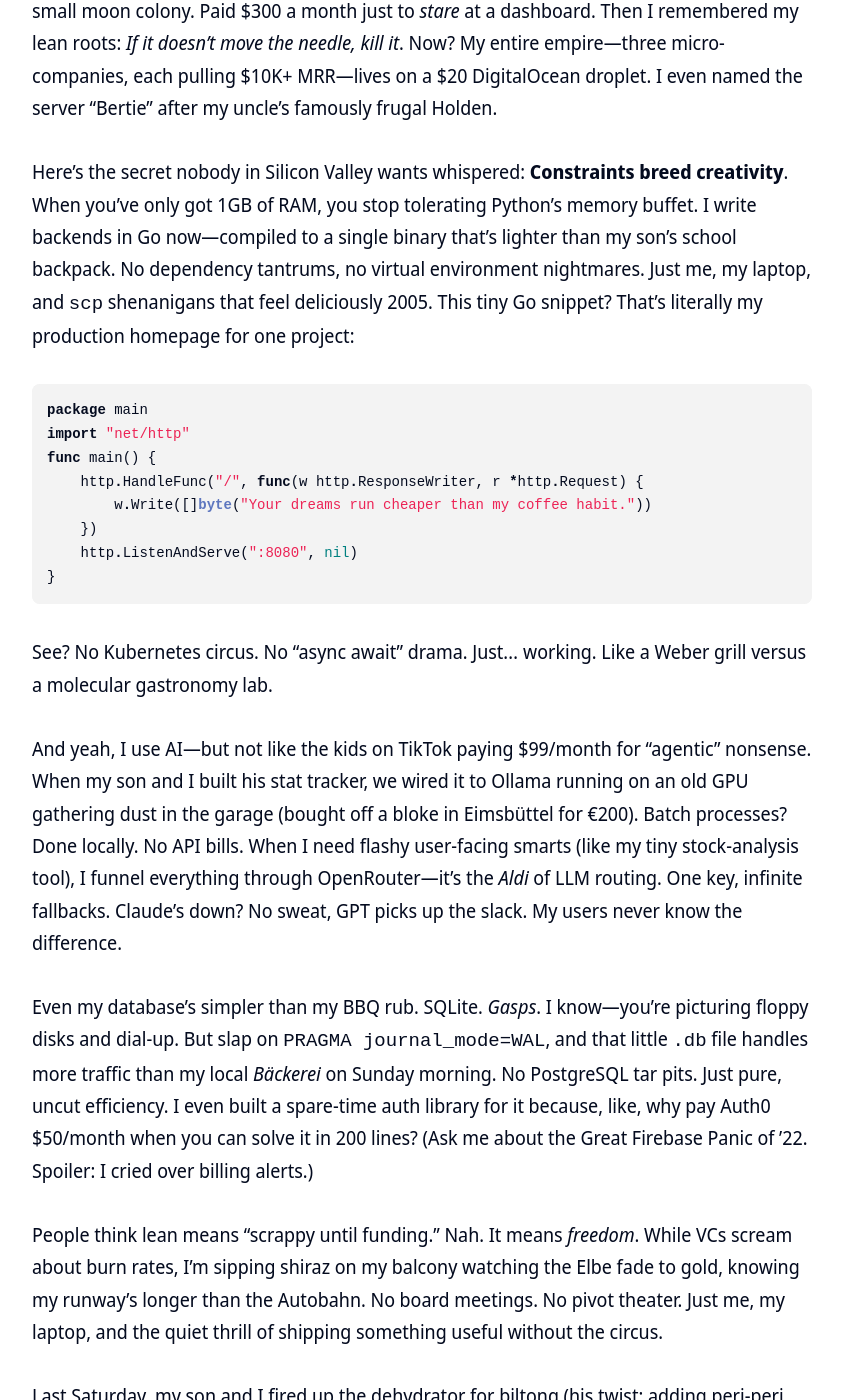
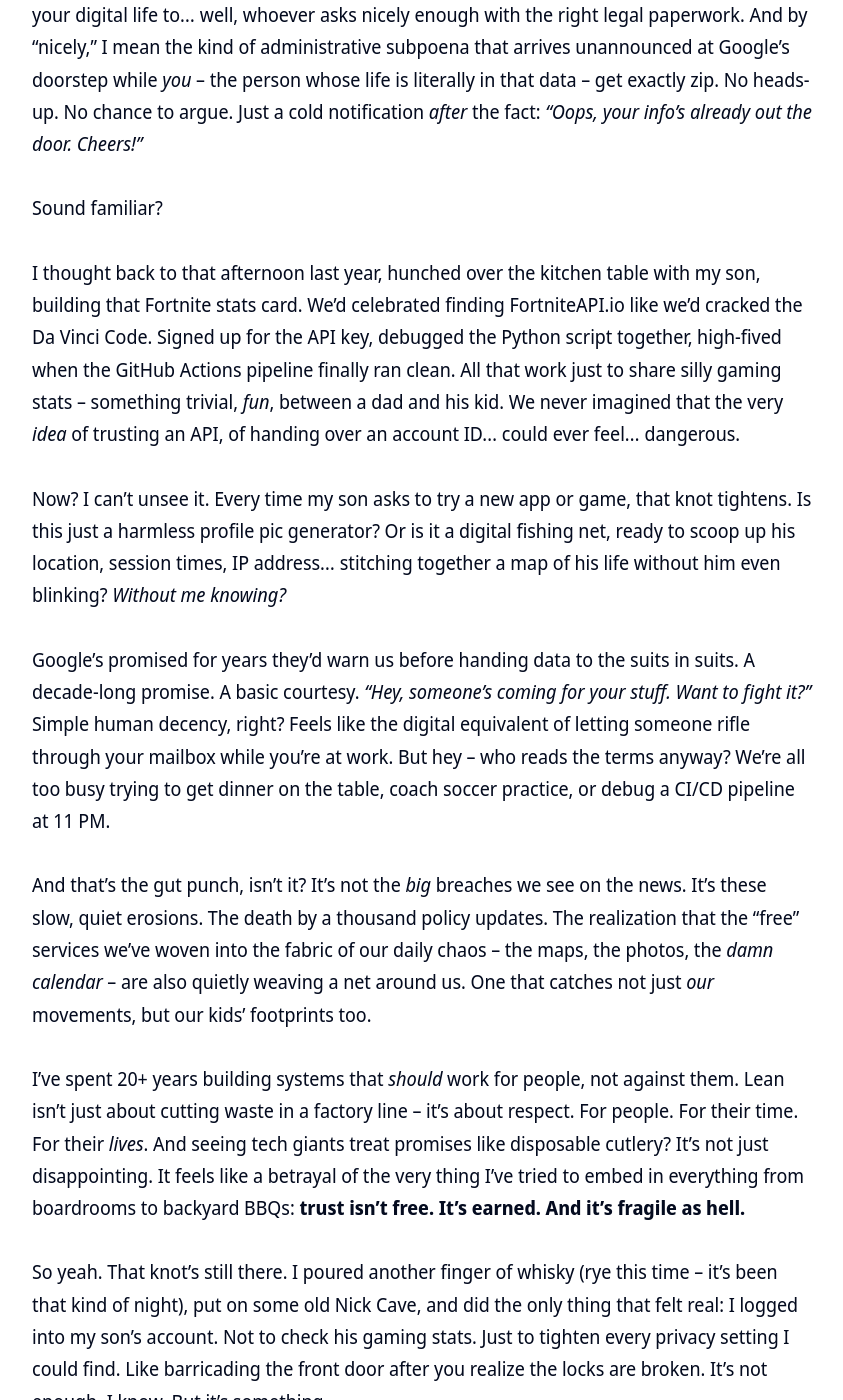
Before and after one commit to clintjb/clintjb.github.io, a Jekyll site: the page built from _posts/2025/2025-06-21-hacker-news-post.md, in a window 1280 px wide and 1400 px high, scrolled down 1759 px. Shown: the whole window, without its empty margins (218-1061 px from the left). Built offline with Jekyll 4.4.1, drawn with Linux system fonts in a browser that asks for light colours; nearby versions of some CDN libraries; some of the changed text lies outside the part shown.

Commit message:
Updated Weekly Post

````diff
--- a/_posts/2025/2025-06-21-hacker-news-post.md
+++ b/_posts/2025/2025-06-21-hacker-news-post.md
@@ -11,39 +11,38 @@ image: '/images/posts/2025/weekly.jpg'
 ---
 ![](/images/posts/2025/weekly.jpg)
 
-_⚠️ **THIS POST IS GENERATED WITH LLMs**: This post is newly generated a few times a week based on trending articles from hacker news. It takes the tone of my writing style, takes the topic from Hacker News - throws in some LLM magic and generates this post. Please be aware I don't read what gets generated here - it means I may agree, I may not - its a crap shoot - its not meant to be an opinion piece but merely [an experiment](https://github.com/clintjb/Weekly-Post) with the services from [OpenRouter](https://openrouter.ai) - last updated Monday 13 April 2026_
+_⚠️ **THIS POST IS GENERATED WITH LLMs**: This post is newly generated a few times a week based on trending articles from hacker news. It takes the tone of my writing style, takes the topic from Hacker News - throws in some LLM magic and generates this post. Please be aware I don't read what gets generated here - it means I may agree, I may not - its a crap shoot - its not meant to be an opinion piece but merely [an experiment](https://github.com/clintjb/Weekly-Post) with the services from [OpenRouter](https://openrouter.ai) - last updated Thursday 16 April 2026_
 
-## How I Keep My Tech Stack Leaner Than My Morning Coffee Run
+## Well, here we are again – staring at my screen way past midnight with a lukewarm IPA and that familiar knot in my stomach. You know the one.
 
-Well, here we are again—sitting with my second flat white (Hamburg’s best revenge against Melbourne’s third-wave obsession), watching the Bundesliga highlights, and reflecting on how the heck I’m running three small SaaS projects without burning cash like it’s confetti. Funny enough, this all started over breakfast last week. My son slid his new PC across the table like it was a sacred scroll. “Dad,” he said, eyes wide, “can we *really* do stuff besides Fortnite?” I nearly choked on my Vegemite toast.
+It started innocently enough. One of those "quick admin tasks" we all dread – updating two-factor auth on an old Google account I barely use anymore. Just the usual password reset dance, clicking through those endless blue checkboxes like a hamster on a wheel. *"Yes, I consent. Yes, I acknowledge. Yes, I surrender."* You know the drill. We do it without thinking because… well, what’s the alternative? Live off-grid in a cabin with a dial-up modem? (Actually, tempting some days.)
 
-Turns out, he’s right. We built a little tool for tracking his gaming stats—nothing fancy—using the same principles that keep my actual businesses humming on less than what I’d splurge on a single *Currywurst* in the city center. And honestly? It’s become a weirdly beautiful habit: applying lean thinking to code like I do to my chili rubs or my toddler’s Lego organization. (Yes, I alphabetize Duplo bricks. Fight me.)
+But this time, something felt… *off*.
 
-For 20+ years, I’ve chased efficiency—not because I’m cheap (though my wife jokes I’d haggle over free air), but because *slack* feels like failure. When I first dipped into SaaS land, I thought “serious tech” meant AWS clusters and Docker orchestration that could power a small moon colony. Paid $300 a month just to *stare* at a dashboard. Then I remembered my lean roots: *If it doesn’t move the needle, kill it*. Now? My entire empire—three micro-companies, each pulling $10K+ MRR—lives on a $20 DigitalOcean droplet. I even named the server “Bertie” after my uncle’s famously frugal Holden.
+Buried in the fine print – the kind of legalese even *I* usually skim because, let’s be honest, who has the bandwidth? – was a quiet update to their data-sharing policy. Not the big, flashy kind that makes the news cycle. The sneaky, incremental kind. The kind that *feels* like they slid it in while you were distracted by the shiny new AI features.
 
-Here’s the secret nobody in Silicon Valley wants whispered: **Constraints breed creativity**. When you’ve only got 1GB of RAM, you stop tolerating Python’s memory buffet. I write backends in Go now—compiled to a single binary that’s lighter than my son’s school backpack. No dependency tantrums, no virtual environment nightmares. Just me, my laptop, and `scp` shenanigans that feel deliciously 2005. This tiny Go snippet? That’s literally my production homepage for one project:
+Turns out, "keeping your stuff safe and private" now includes quietly handing over slices of your digital life to… well, whoever asks nicely enough with the right legal paperwork. And by "nicely," I mean the kind of administrative subpoena that arrives unannounced at Google’s doorstep while *you* – the person whose life is literally in that data – get exactly zip. No heads-up. No chance to argue. Just a cold notification *after* the fact: *"Oops, your info’s already out the door. Cheers!"*
 
-```go
-package main
-import "net/http"
-func main() {
-    http.HandleFunc("/", func(w http.ResponseWriter, r *http.Request) {
-        w.Write([]byte("Your dreams run cheaper than my coffee habit."))
-    })
-    http.ListenAndServe(":8080", nil)
-}
-```
+Sound familiar?
 
-See? No Kubernetes circus. No “async await” drama. Just… working. Like a Weber grill versus a molecular gastronomy lab.
+I thought back to that afternoon last year, hunched over the kitchen table with my son, building that Fortnite stats card. We’d celebrated finding FortniteAPI.io like we’d cracked the Da Vinci Code. Signed up for the API key, debugged the Python script together, high-fived when the GitHub Actions pipeline finally ran clean. All that work just to share silly gaming stats – something trivial, *fun*, between a dad and his kid. We never imagined that the very *idea* of trusting an API, of handing over an account ID… could ever feel… dangerous.
 
-And yeah, I use AI—but not like the kids on TikTok paying $99/month for “agentic” nonsense. When my son and I built his stat tracker, we wired it to Ollama running on an old GPU gathering dust in the garage (bought off a bloke in Eimsbüttel for €200). Batch processes? Done locally. No API bills. When I need flashy user-facing smarts (like my tiny stock-analysis tool), I funnel everything through OpenRouter—it’s the *Aldi* of LLM routing. One key, infinite fallbacks. Claude’s down? No sweat, GPT picks up the slack. My users never know the difference.
+Now? I can’t unsee it. Every time my son asks to try a new app or game, that knot tightens. Is this just a harmless profile pic generator? Or is it a digital fishing net, ready to scoop up his location, session times, IP address… stitching together a map of his life without him even blinking? *Without me knowing?*
 
-Even my database’s simpler than my BBQ rub. SQLite. *Gasps*. I know—you’re picturing floppy disks and dial-up. But slap on `PRAGMA journal_mode=WAL`, and that little `.db` file handles more traffic than my local *Bäckerei* on Sunday morning. No PostgreSQL tar pits. Just pure, uncut efficiency. I even built a spare-time auth library for it because, like, why pay Auth0 $50/month when you can solve it in 200 lines? (Ask me about the Great Firebase Panic of ’22. Spoiler: I cried over billing alerts.)
+Google’s promised for years they’d warn us before handing data to the suits in suits. A decade-long promise. A basic courtesy. *"Hey, someone’s coming for your stuff. Want to fight it?"* Simple human decency, right? Feels like the digital equivalent of letting someone rifle through your mailbox while you’re at work. But hey – who reads the terms anyway? We’re all too busy trying to get dinner on the table, coach soccer practice, or debug a CI/CD pipeline at 11 PM.
 
-People think lean means “scrappy until funding.” Nah. It means *freedom*. While VCs scream about burn rates, I’m sipping shiraz on my balcony watching the Elbe fade to gold, knowing my runway’s longer than the Autobahn. No board meetings. No pivot theater. Just me, my laptop, and the quiet thrill of shipping something useful without the circus.
+And that’s the gut punch, isn’t it? It’s not the *big* breaches we see on the news. It’s these slow, quiet erosions. The death by a thousand policy updates. The realization that the "free" services we’ve woven into the fabric of our daily chaos – the maps, the photos, the *damn calendar* – are also quietly weaving a net around us. One that catches not just *our* movements, but our kids’ footprints too.
 
-Last Saturday, my son and I fired up the dehydrator for biltong (his twist: adding peri-peri because *“Dad, it’s just like rocket fuel for gamers”*). As we sliced the meat—*over the top* style, of course—I realized: tech’s the same. Trim the fat. Respect the craft. Let the heat do its thing.
+I’ve spent 20+ years building systems that *should* work for people, not against them. Lean isn’t just about cutting waste in a factory line – it’s about respect. For people. For their time. For their *lives*. And seeing tech giants treat promises like disposable cutlery? It’s not just disappointing. It feels like a betrayal of the very thing I’ve tried to embed in everything from boardrooms to backyard BBQs: **trust isn’t free. It’s earned. And it’s fragile as hell.**
 
-So here’s to stupid-simple stacks. To servers named after uncles. To teaching kids that PCs can build things *and* play games. And to remembering: if your stack costs more than a decent *Bratwurst*, you’re doing it wrong.
+So yeah. That knot’s still there. I poured another finger of whisky (rye this time – it’s been that kind of night), put on some old Nick Cave, and did the only thing that felt real: I logged into my son’s account. Not to check his gaming stats. Just to tighten every privacy setting I could find. Like barricading the front door after you realize the locks are broken. It’s not enough, I know. But it’s something.
 
-Now if you’ll excuse me—my 5-year-old’s demanding a “server health check” in Lego form. Priorities, right? 🌭
+Funny how the things that matter most – our kids’ safety, our basic right to move through the world without being stitched together like a quilt by algorithms – get reduced to checkbox checkboxes. Maybe it’s time we stopped clicking "I Agree" like it’s nothing.
+
+Because it’s *not* nothing.
+
+It’s the map of our lives.
+
+And someone’s holding the compass.
+
+*If this landed close to home for you – or if you’ve got your own "lukewarm IPA at midnight" story about tech promises gone sideways – please, drop me a line. Let’s swap notes. Maybe we can figure out how to build something better. Or at the very least, share a decent bourbon while we vent. Some battles shouldn’t be fought alone.* 🥃
````
Also changed, not shown: images/posts/2025/weekly.jpg.
